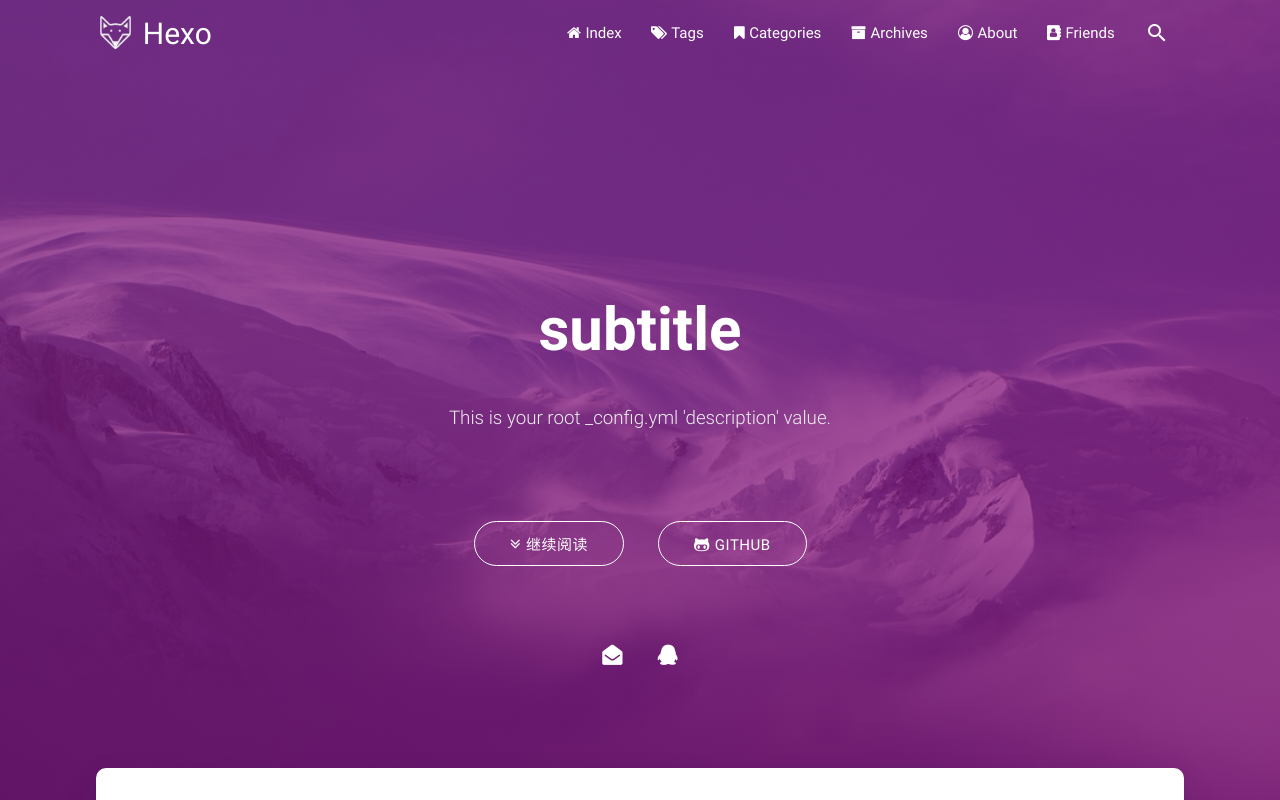
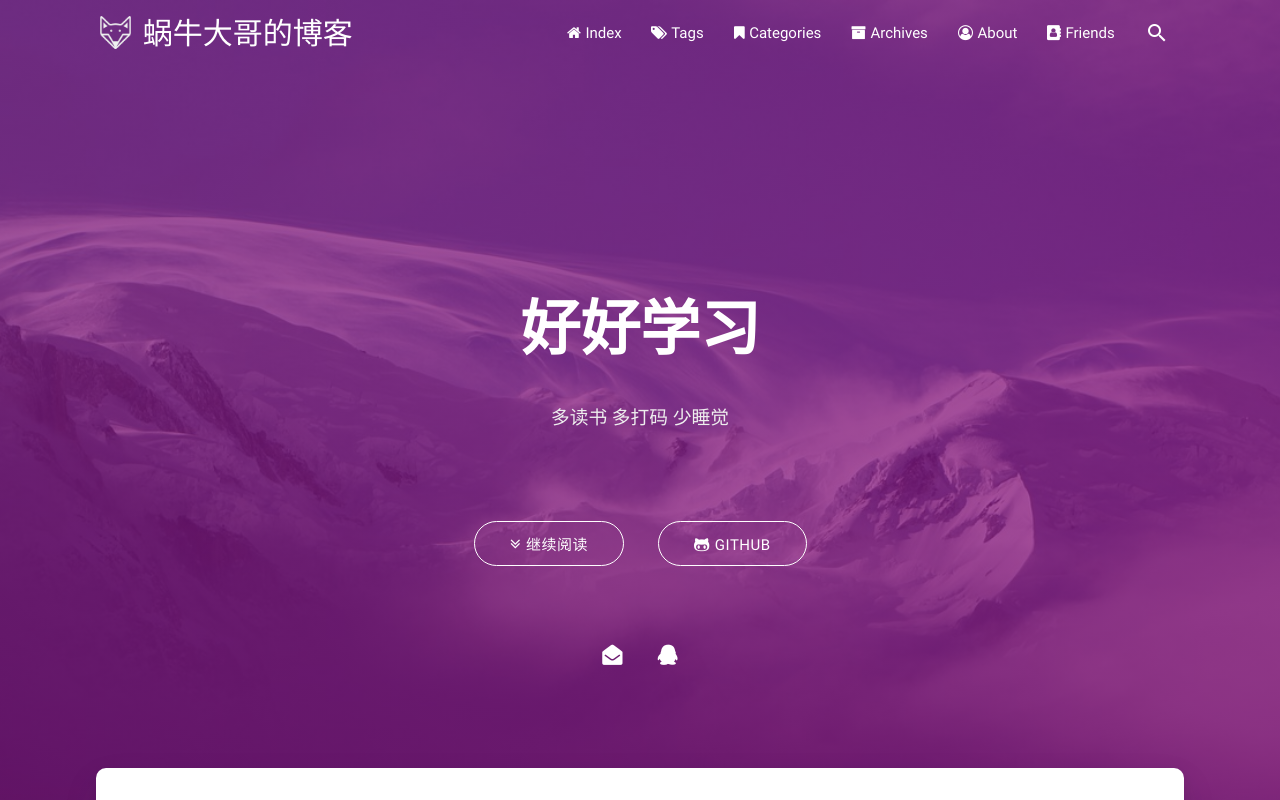
Before and after one commit to zzm319/zzm319.github.io, a plain HTML site: page index.html in a window 1280 px wide. Shown: the top 800 px of the page. Drawn offline with Linux system fonts and the light colour scheme; some packages are replaced by stand-ins of ours; no server answers; a script that the page names is missing.

Commit message:
Site updated: 2019-08-25 11:56:21

```diff
--- a/index.html
+++ b/index.html
@@ -1,11 +1,11 @@
 <!DOCTYPE HTML>
-<html lang="en">
+<html lang="cn">
 
 
 <head><meta name="generator" content="Hexo 3.9.0">
     <meta charset="utf-8">
-    <meta name="keywords" content="Hexo">
-    <meta name="description" content="Hexo">
+    <meta name="keywords" content="蜗牛大哥的博客">
+    <meta name="description" content="蜗牛大哥的博客">
     <meta http-equiv="X-UA-Compatible" content="IE=edge">
     <meta name="viewport" content="width=device-width, initial-scale=1.0">
     <meta name="renderer" content="webkit|ie-stand|ie-comp">
@@ -13,7 +13,7 @@
     <meta name="format-detection" content="telephone=no">
     <meta name="apple-mobile-web-app-capable" content="yes">
     <meta name="apple-mobile-web-app-status-bar-style" content="black-translucent">
-    <title>Hexo</title>
+    <title>蜗牛大哥的博客</title>
     <link rel="icon" type="image/png" href="/favicon.png">
 
     <link rel="stylesheet" type="text/css" href="/libs/awesome/css/font-awesome.min.css">
@@ -42,7 +42,7 @@
 
                         <img src="/medias/logo.png" class="logo-img hide-on-small-only">
 
-                        <span class="logo-span">Hexo</span>
+                        <span class="logo-span">蜗牛大哥的博客</span>
                     </a>
                 </div>
 
@@ -118,10 +118,10 @@
 
         <img src="/medias/logo.png" class="logo-img circle responsive-img">
 
-        <div class="logo-name">Hexo</div>
+        <div class="logo-name">蜗牛大哥的博客</div>
         <div class="logo-desc">
 
-            Never really desperate, only the lost of the soul.
+            多读书 多打码 少睡觉
 
         </div>
     </div>
@@ -288,13 +288,13 @@
                 <div class="brand">
                     <div class="title center-align">
 
-                        subtitle
+                        好好学习
 
                     </div>
 
                     <div class="description center-align">
 
-                        This is your root _config.yml 'description' value.
+                        多读书 多打码 少睡觉
 
                     </div>
                 </div>
```
Also changed, not shown: 2019/08/23/hello-world/index.html (+7 -7 lines), 2019/08/23/我的第一篇文章/index.html (+7 -7 lines), archives/2019/08/index.html (+9 -9 lines), archives/2019/index.html (+9 -9 lines), archives/index.html (+9 -9 lines).
